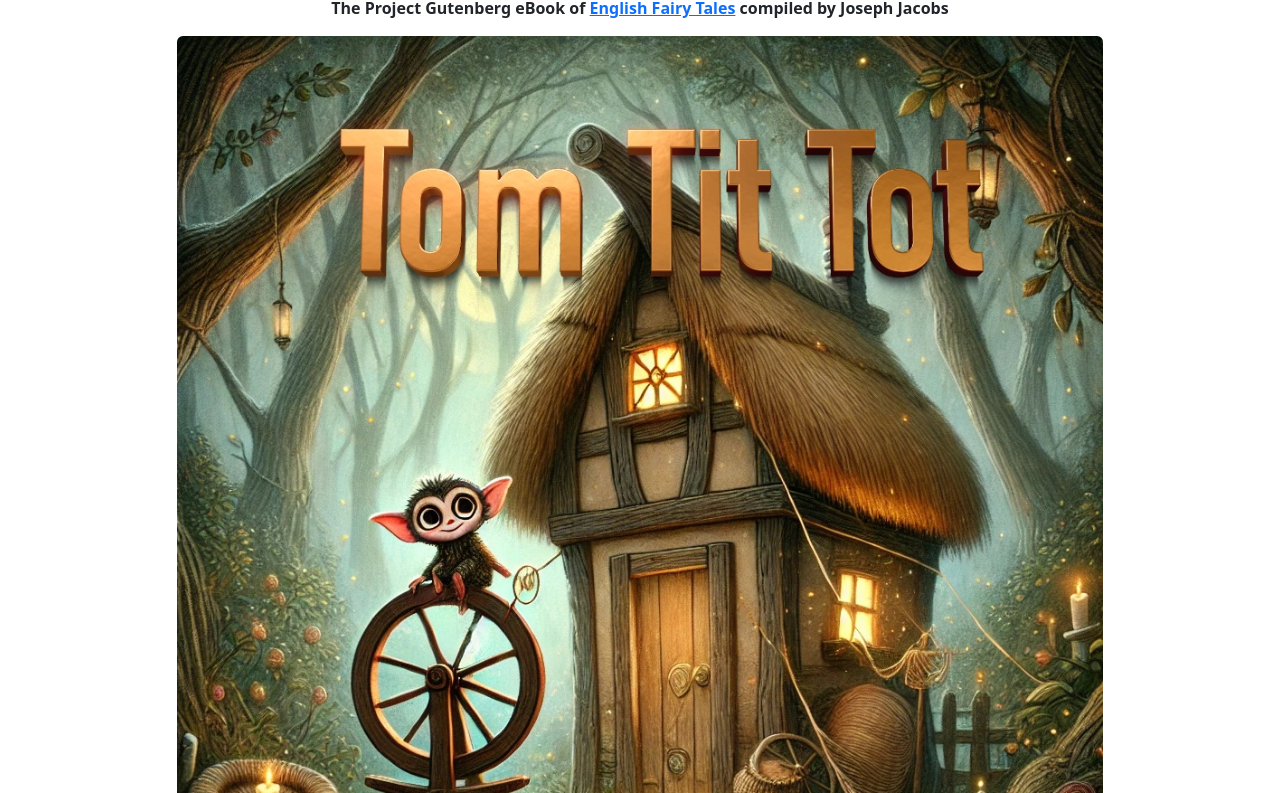
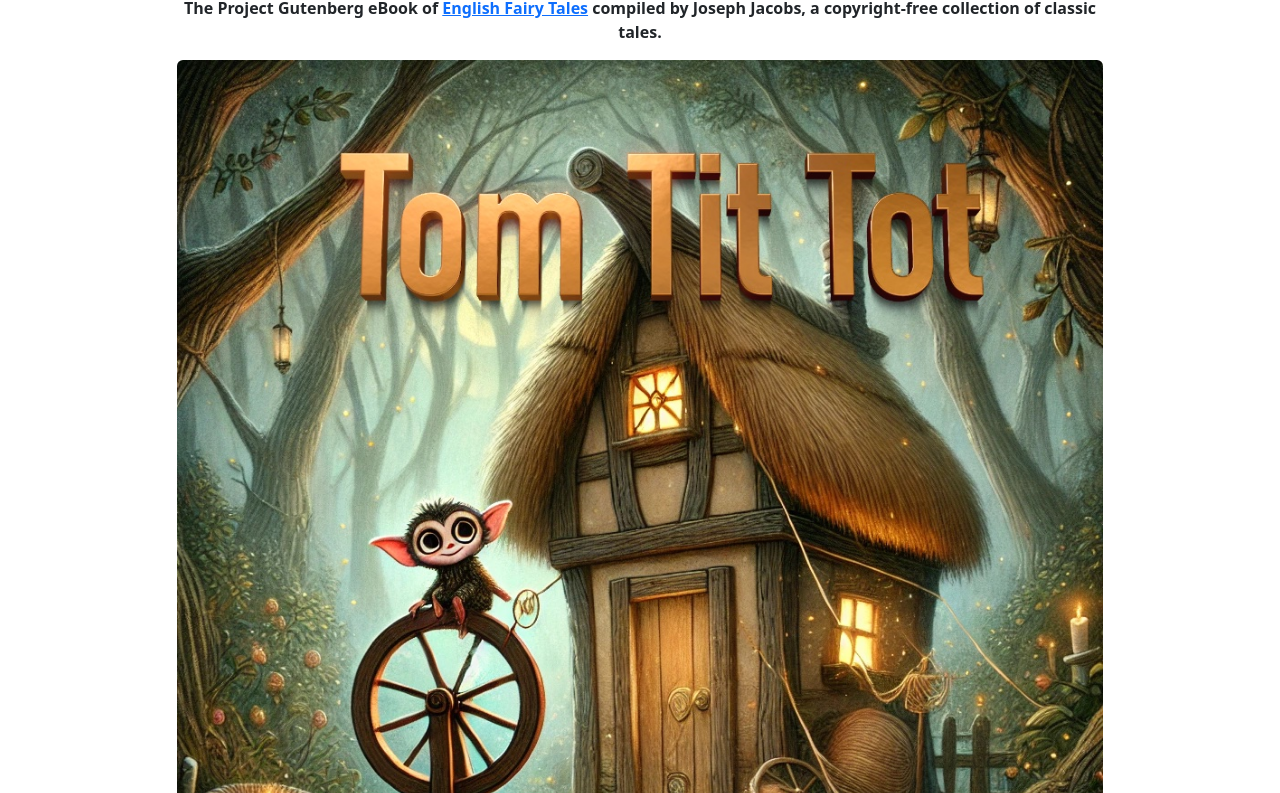
Before and after one commit to mbalabanov/lazerback, a website: page example1.html in a window 1280 px wide. Shown: the part 307-1100 px from the top of the page. Drawn offline with Linux system fonts and the light colour scheme.

Commit message:
Refines examples

```diff
--- a/example1.html
+++ b/example1.html
@@ -64,7 +64,7 @@
                 rel="noopener"
                 >English Fairy Tales</a
               >
-              compiled by Joseph Jacobs
+              compiled by Joseph Jacobs, a copyright-free collection of classic tales.
             </strong>
           </p>
 
```
Also changed, not shown: example2.html (+1 -1 lines), example3.html (+1 -1 lines).
